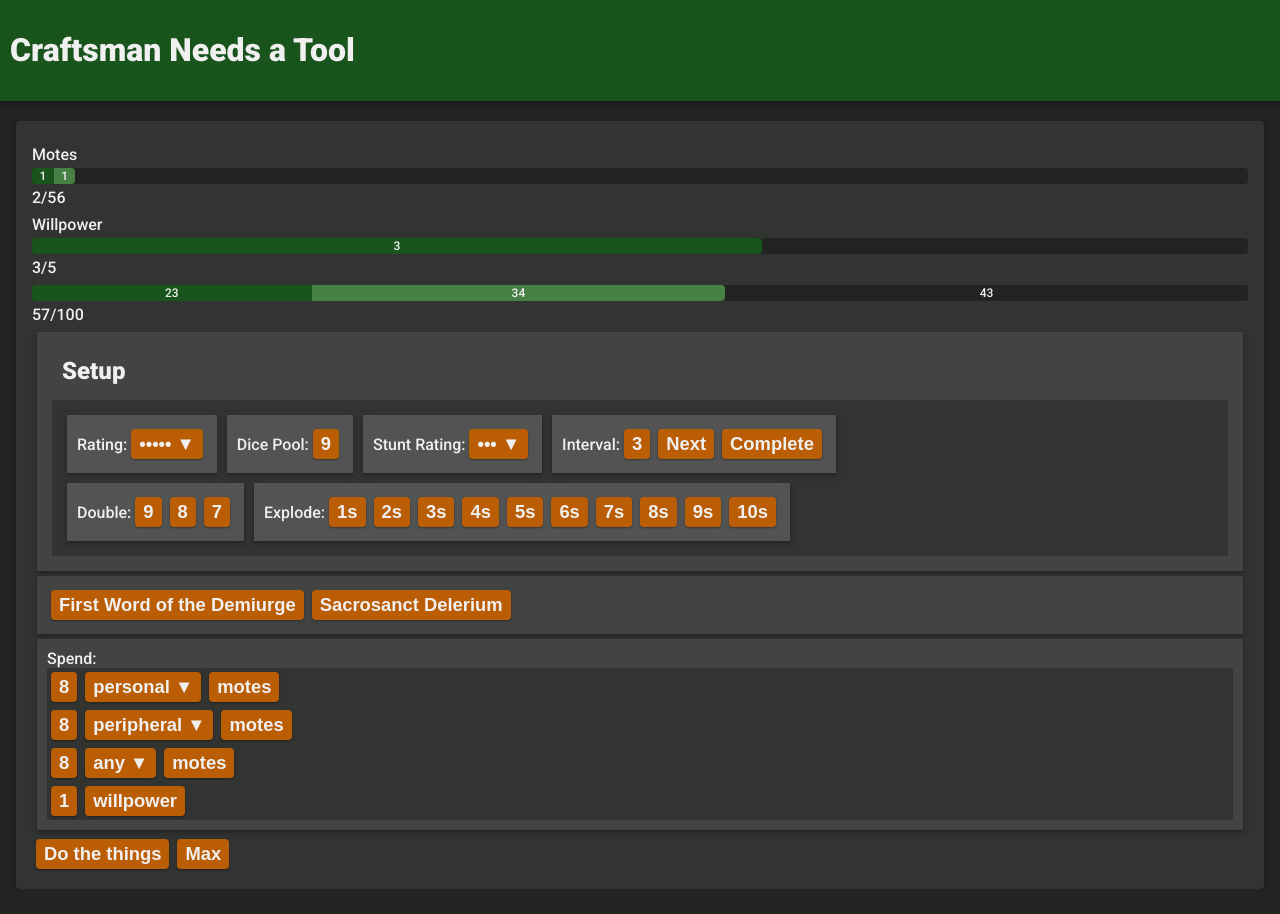
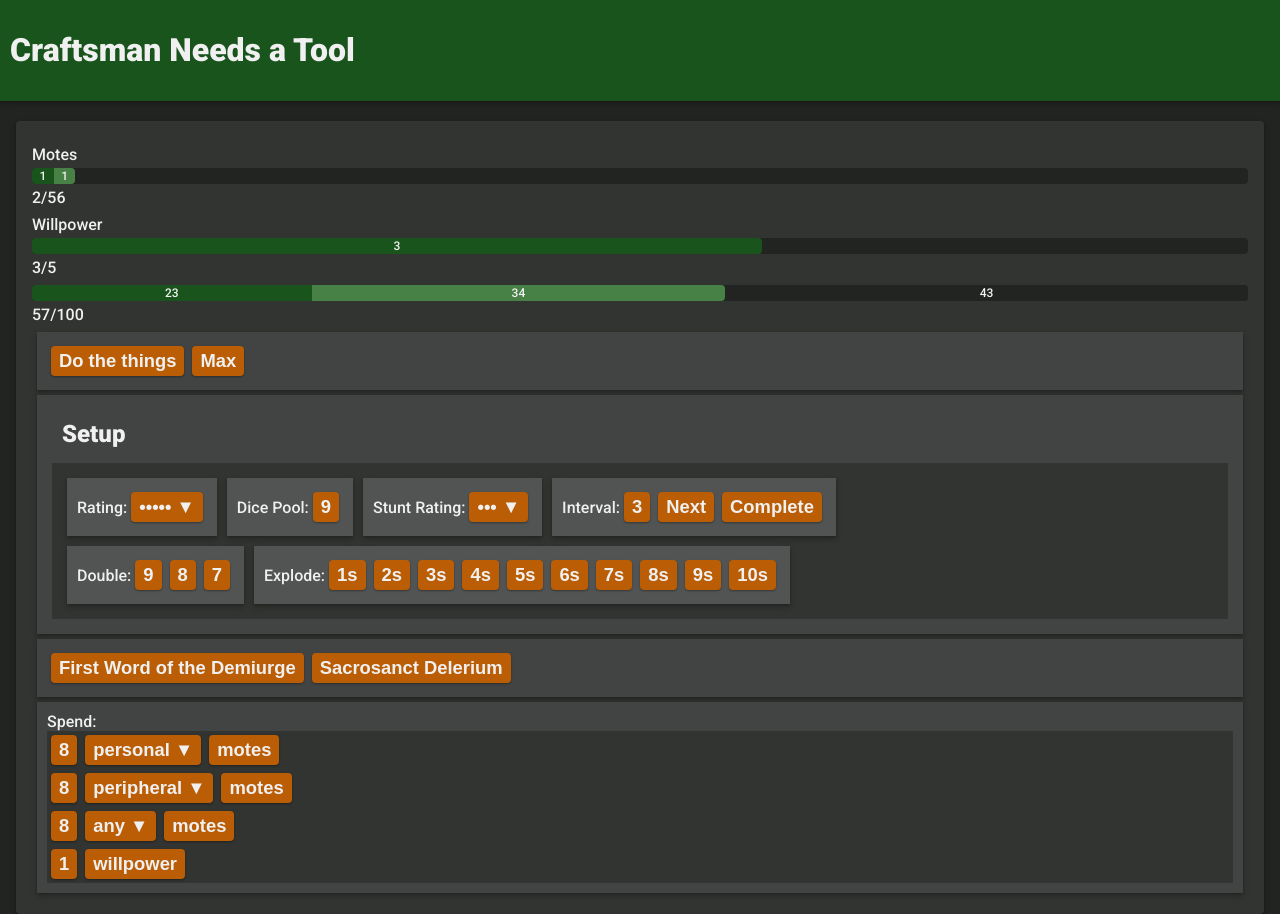
Before and after one commit to Everspace/craftsman-needs-a-tool, a React (Create React App) app: page / in a window 1280 px wide. Before the commit the page ends 889 px from the top, so only its background shows below. Built offline with nearby package versions, Linux system fonts and the light colour scheme.

Commit message:
Add in mote reducer to App

```diff
--- a/src/App.js
+++ b/src/App.js
@@ -8,6 +8,7 @@ import state from "state.json"
 import { solar } from "lib/Exalted/motePool"
 import { Provider } from "react-redux"
 import { createStore } from "redux";
+import motes from "reducers/motes"
 
 let poolMaxes = solar(state.character.essence)
 
@@ -27,7 +28,13 @@ let resources = {
   }
 }
 
-let store = createStore((state)=>state, resources)
+let store = createStore((state, action)=> {
+  let newState =  {...state}
+
+  newState.motes = motes(state.motes, action)
+
+  return newState
+}, resources)
 
 let spacing = {
   padding: 10,
@@ -95,6 +102,15 @@ class App extends Component {
           <h1>Craftsman Needs a Tool</h1>
         </Material>
         <StatTracker {...this.state}>
+          <Material className={cssClass.grey300} style={spacing}>
+            <Button onClick={() => this.randomize()}>
+              Do the things
+            </Button>
+            <Button onClick={() => this.maximize()}>
+              Max
+            </Button>
+          </Material>
+
           <Material className={cssClass.grey300} style={spacing}>
             <h2 style={spacing} >Setup</h2>
             <div style={spacing} className={cssClass.grey400}>
@@ -167,12 +183,6 @@ class App extends Component {
               <Button>1</Button><Button>willpower</Button>
             </div>
           </Material>
-          <Button onClick={() => this.randomize()}>
-            Do the things
-          </Button>
-          <Button onClick={() => this.maximize()}>
-            Max
-          </Button>
         </StatTracker>
       </div>
       </Provider>
```
